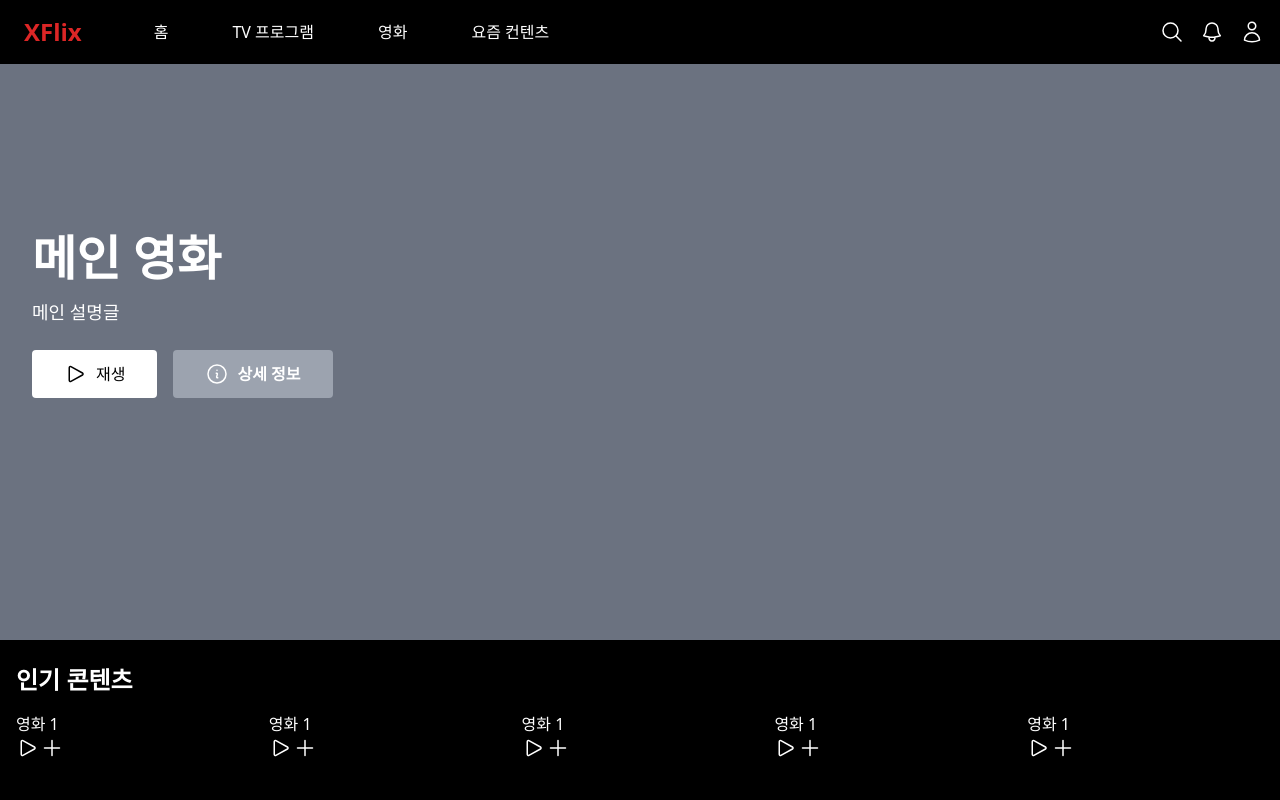
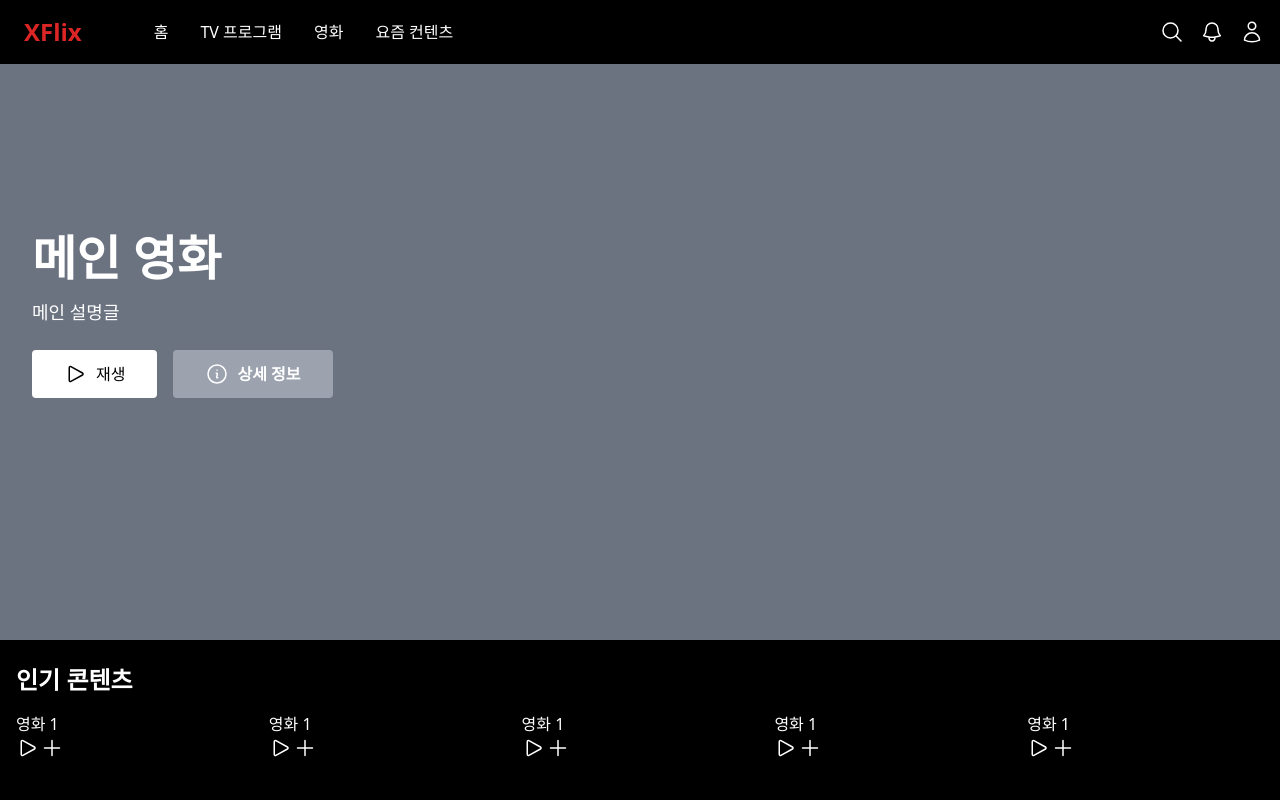
Before and after one commit to software92/Xflix--sw, a React (Vite) app: page / in a window 1280 px wide. Shown: the top 800 px of the page. Built offline with nearby package versions, Linux system fonts and the light colour scheme.

Commit message:
style: header nav 간격 수정(window 크기에 따라 글자가 줄바꿈)

```diff
--- a/src/components/layout/Header.tsx
+++ b/src/components/layout/Header.tsx
@@ -8,18 +8,18 @@ function Header() {
         XFlix
       </h1>
       <nav className='flex w-full text-white font-medium justify-end sm:justify-between'>
-        <ol className='hidden gap-16 sm:flex'>
+        <ol className='hidden gap-8 sm:flex'>
           {/* link 추가 */}
           <li className='hover:opacity-80 self-center hover:cursor-pointer'>
             홈
           </li>
-          <li className='hover:opacity-80 self-center hover:cursor-pointer'>
+          <li className='hover:opacity-80 self-center hover:cursor-pointer '>
             TV 프로그램
           </li>
-          <li className='hover:opacity-80 self-center hover:cursor-pointer'>
+          <li className='hover:opacity-80 self-center hover:cursor-pointer '>
             영화
           </li>
-          <li className='hover:opacity-80 self-center hover:cursor-pointer'>
+          <li className='hover:opacity-80 self-center hover:cursor-pointer '>
             요즘 컨텐츠
           </li>
         </ol>
```
